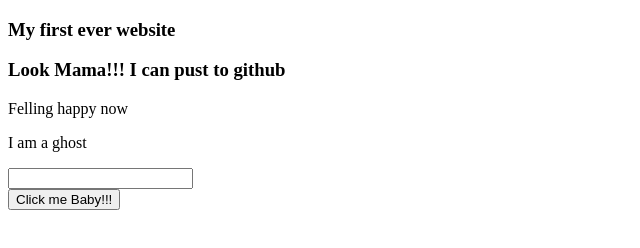
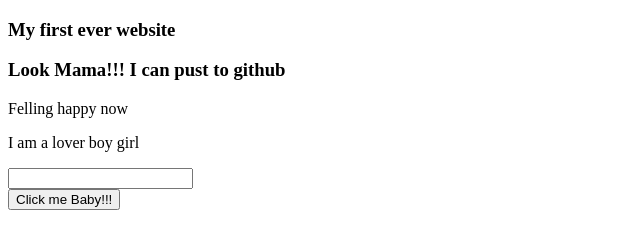
Before and after one commit to sabbirQ/my-first-website, a plain HTML site: page index.html in a window 1280 px wide. Shown: the full height of the page, 0-640 px from the left. Drawn offline with Linux system fonts and the light colour scheme.

Commit message:
lover added

```diff
--- a/index.html
+++ b/index.html
@@ -10,7 +10,7 @@
     <h3>My first ever website</h3>
     <h3>Look Mama!!! I can pust to github</h3>
     <p>Felling happy now</p>
-    <p>I am a ghost</p>
+    <p>I am a lover boy girl</p>
     <input type="text">
     <br>
     <button>Click me Baby!!!</button>
```
